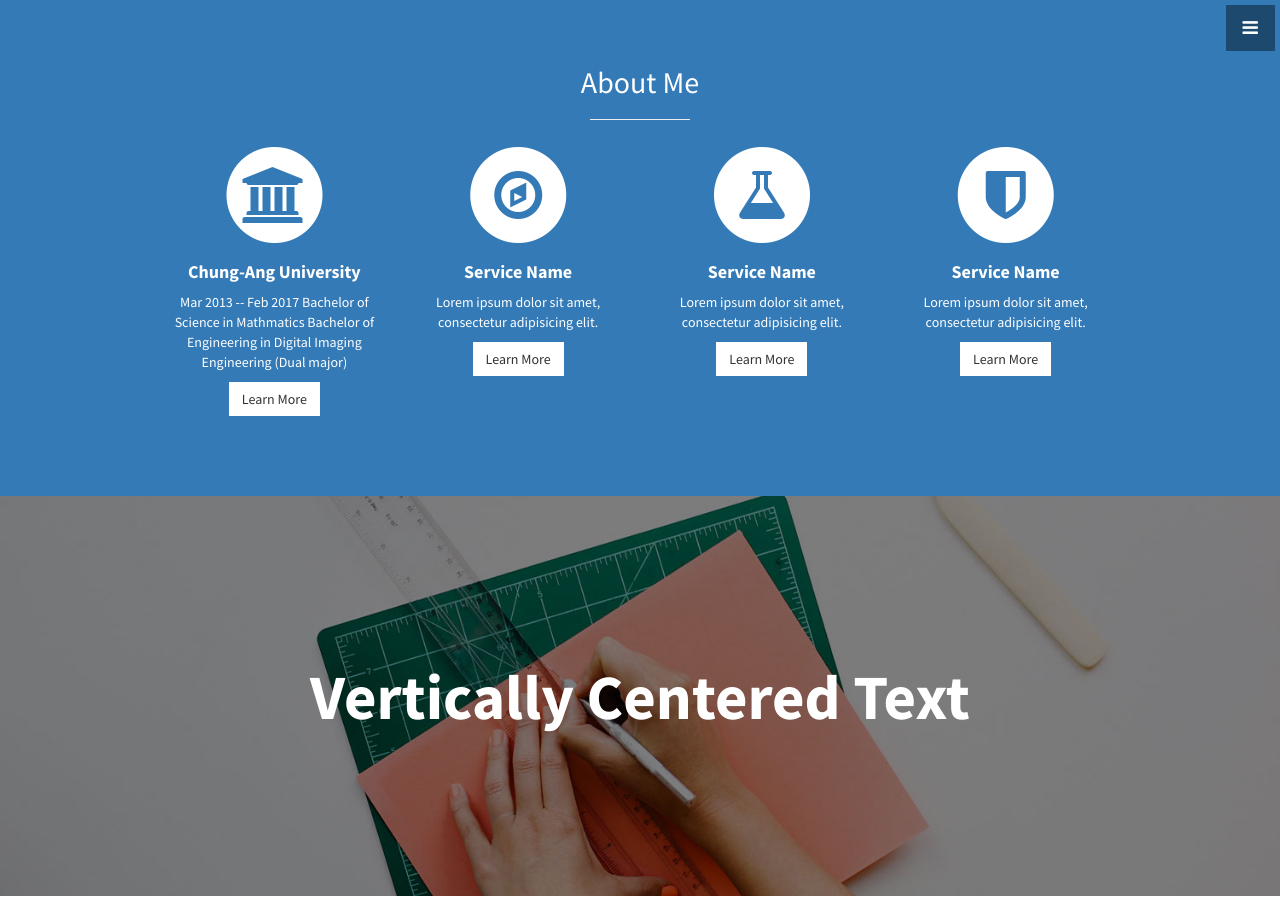
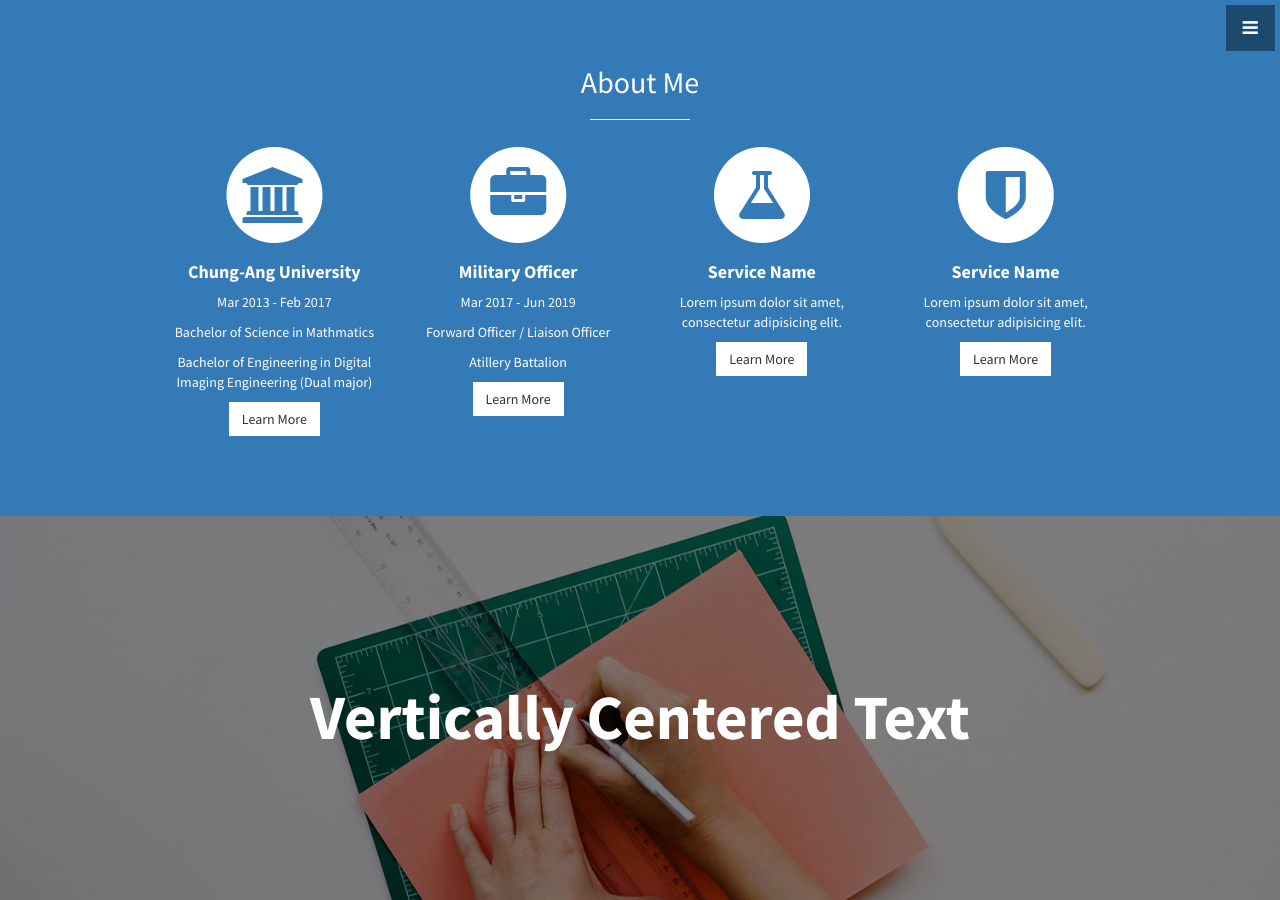
Before and after one commit to chezz323/chezz323.github.io, a Jekyll site: the page built from index.html, in a window 1280 px wide and 900 px high, scrolled down 1116 px. Built offline with Jekyll 4.4.1, drawn with Linux system fonts in a browser that asks for light colours.

Commit message:
Update services.html

```diff
--- a/_includes/services.html
+++ b/_includes/services.html
@@ -15,9 +15,9 @@
               <h4>
                 <strong>Chung-Ang University</strong>
               </h4>
-              <p> Mar 2013 -- Feb 2017
-               Bachelor of Science in Mathmatics
-               Bachelor of Engineering in Digital Imaging Engineering (Dual major)</p>
+              <p> Mar 2013 - Feb 2017 </p>
+              <p> Bachelor of Science in Mathmatics </p>
+              <p> Bachelor of Engineering in Digital Imaging Engineering (Dual major) </p>
               <a href="#" class="btn btn-light">Learn More</a>
             </div>
           </div>
@@ -25,12 +25,14 @@
             <div class="service-item">
               <span class="fa-stack fa-4x">
               <i class="fa fa-circle fa-stack-2x"></i>
-              <i class="fa fa-compass fa-stack-1x text-primary"></i>
+              <i class="fa fa-briefcase fa-stack-1x text-primary"></i>
             </span>
               <h4>
-                <strong>Service Name</strong>
+                <strong>Military Officer</strong>
               </h4>
-              <p>Lorem ipsum dolor sit amet, consectetur adipisicing elit.</p>
+              <p>Mar 2017 - Jun 2019</p>
+              <p>Forward Officer / Liaison Officer</p>
+              <p>Atillery Battalion</p>
               <a href="#" class="btn btn-light">Learn More</a>
             </div>
           </div>
```
